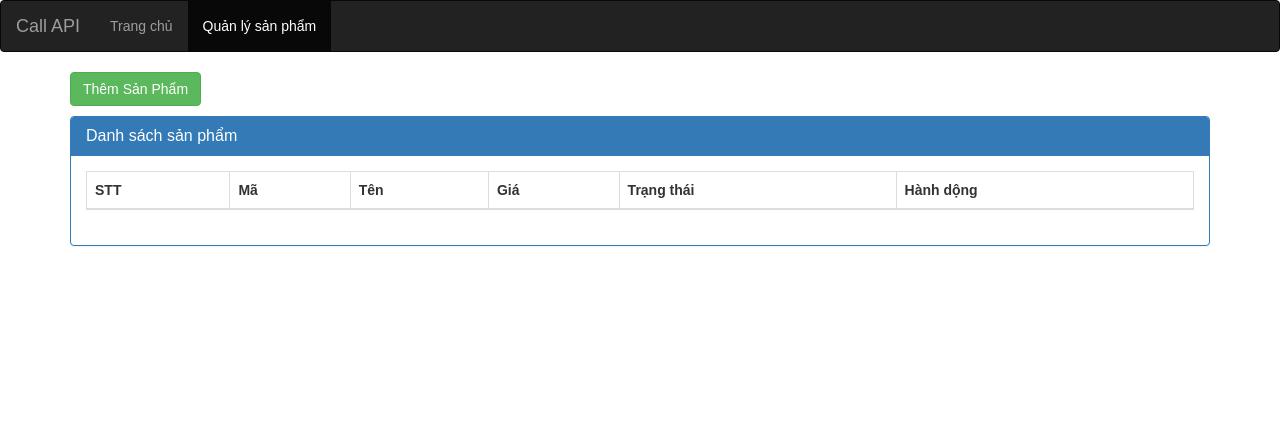
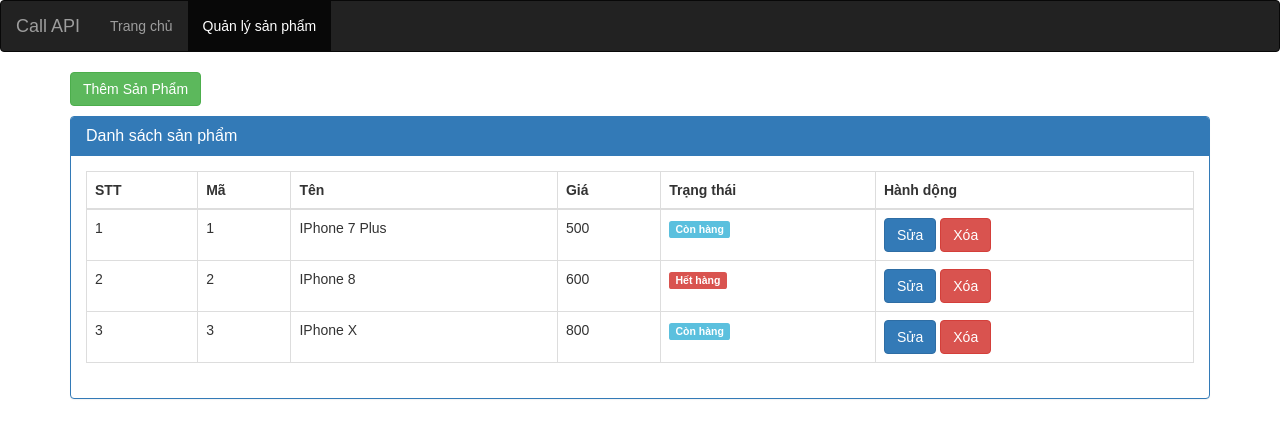
Before and after one commit to ino20ain01/ReactJS-Redux-Router-API, a React (Create React App) app: page /product-list in a window 1280 px wide. Shown: the top 438 px of the page. Built offline with nearby package versions, Linux system fonts and the light colour scheme.

Commit message:
integrated Router for project

```diff
--- a/package.json
+++ b/package.json
@@ -5,6 +5,7 @@
   "dependencies": {
     "react": "^16.4.1",
     "react-dom": "^16.4.1",
+    "react-redux": "^5.0.7",
     "react-router-dom": "^4.3.1",
     "react-scripts": "1.1.4",
     "redux": "^4.0.0"
--- a/src/index.js
+++ b/src/index.js
@@ -1,8 +1,21 @@
 import React from 'react';
 import ReactDOM from 'react-dom';
+import { createStore } from 'redux';
+import appReducers from './reducers'
+import { Provider } from 'react-redux';
 import './index.css';
 import App from './App';
 import registerServiceWorker from './registerServiceWorker';
 
-ReactDOM.render(<App />, document.getElementById('root'));
+const store = createStore(
+    appReducers,
+    window.__REDUX_DEVTOOLS_EXTENSION__ && window.__REDUX_DEVTOOLS_EXTENSION__()
+);
+
+ReactDOM.render(
+    <Provider store={ store }>
+        <App />
+    </Provider>,
+    document.getElementById('root')
+);
 registerServiceWorker();
--- a/src/pages/ProductsListPage/ProductsLitsPage.js
+++ b/src/pages/ProductsListPage/ProductsLitsPage.js
@@ -1,4 +1,5 @@
 import React, { Component } from 'react';
+import { connect } from 'react-redux';
 import ProductsList from '../../components/ProductsList/ProductsList'
 import ProductItem from '../../components/ProductItem/ProductItem'
 
@@ -22,7 +23,7 @@ class ProductsLitsPage extends Component {
 
     render() {
 
-        let products = [];
+        let { products } = this.props;
 
         return (
         <div className="col-md-12">
@@ -37,4 +38,10 @@ class ProductsLitsPage extends Component {
     }
 }
 
-export default ProductsLitsPage;
+const mapStateToProps = state => {
+    return {
+        products: state.products
+    }
+}
+
+export default connect(mapStateToProps, null)(ProductsLitsPage);
--- /dev/null
+++ b/src/reducers/index.js
@@ -0,0 +1,8 @@
+import { combineReducers } from 'redux';
+import products from './products';
+
+const appReducers = combineReducers({
+    products
+});
+
+export default appReducers;
--- /dev/null
+++ b/src/reducers/products.js
@@ -0,0 +1,29 @@
+let initialState = [
+    {
+        id: 1,
+        name: 'IPhone 7 Plus',
+        price: 500,
+        status: true
+    },
+    {
+        id: 2,
+        name: 'IPhone 8',
+        price: 600,
+        status: false
+    },
+    {
+        id: 3,
+        name: 'IPhone X',
+        price: 800,
+        status: true
+    }
+];
+
+const products = (state = initialState, action) => {
+    switch (action.type) {
+        default:
+            return state;
+    }
+};
+
+export default products;
```
Also changed, not shown: src/actions/index.js (added), src/constants/ActionTypes.js (added), 1 other file (tests, documents, lock files or other folders).
